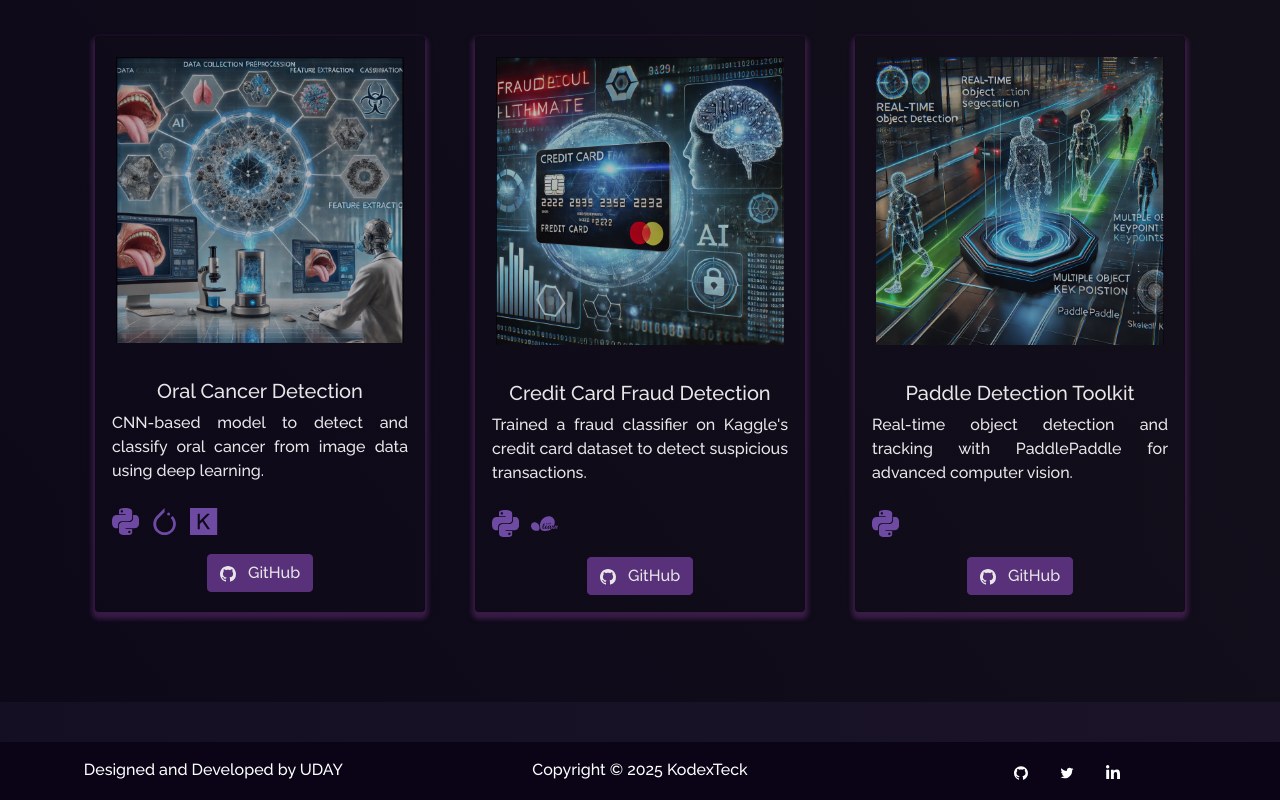
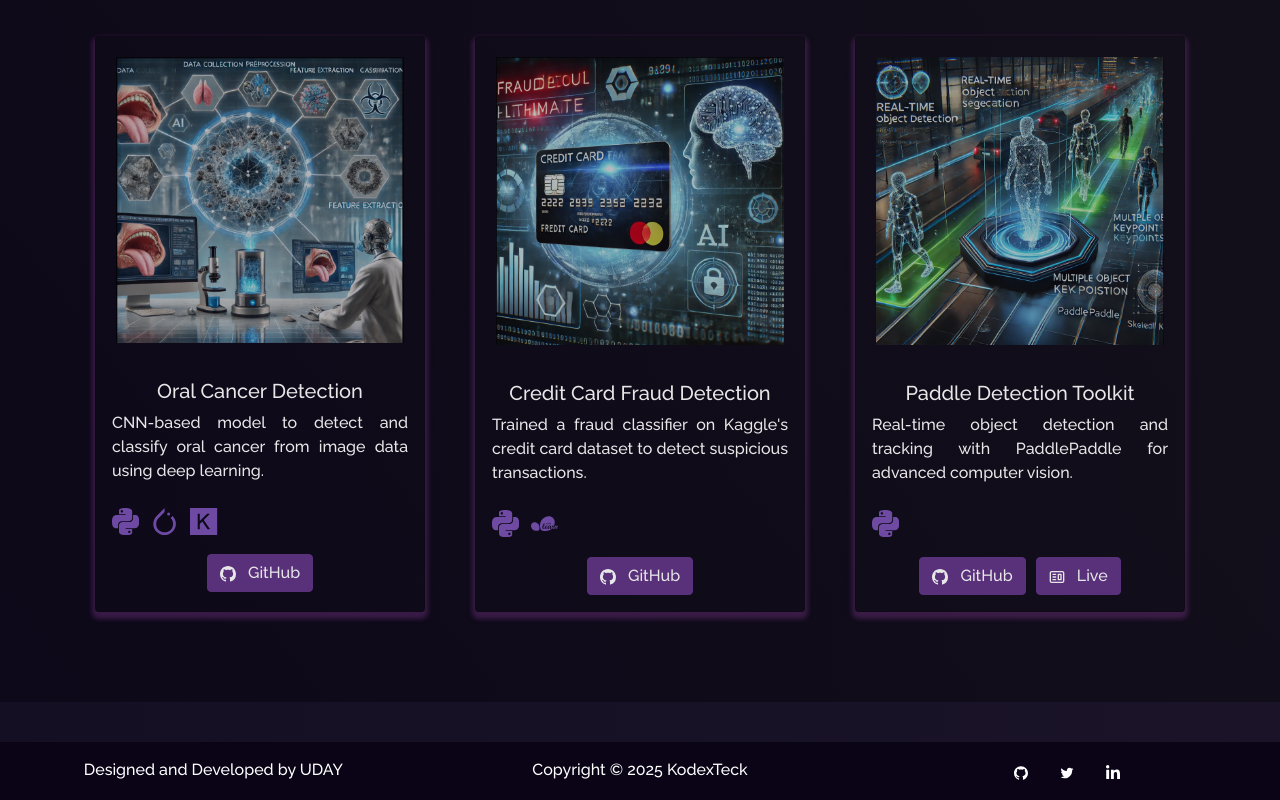
Before and after one commit to Obiorachibuike/CodexTech, a React (Create React App) app: page /project in a window 1280 px wide. Shown: the part 942-1742 px from the top of the page. Built offline with nearby package versions, Linux system fonts and the light colour scheme.

Commit message:
Update Projects.js

```diff
--- a/src/components/Projects/Projects.js
+++ b/src/components/Projects/Projects.js
@@ -13,12 +13,15 @@ import {
   SiMysql,
 } from "react-icons/si";
 
+// Images
 import oralcancer from "../../Assets/Projects/oralcancer.png";
 import paddle from "../../Assets/Projects/paddle.png";
 import objecttrack from "../../Assets/Projects/objecttrack.png";
 import fraud_Detection from "../../Assets/Projects/fraud_Detection.png";
 import ccfraud from "../../Assets/Projects/ccfraud.png";
-import LMmodel from "../../Assets/Projects/LMmodel.png";
+import LMmodel from "../../Assets/Projects/LMmodel.png"; // Default fallback
+
+const defaultImage = LMmodel;
 
 const projects = [
   {
@@ -86,6 +89,7 @@ const projects = [
       "Real-time object detection and tracking with PaddlePaddle for advanced computer vision.",
     ghLink: "https://github.com/oxBinaryBrain/PaddleDetection",
     techIcons: [{ icon: SiPython, name: "Python" }],
+    demoLink: "https://example.com", // Optional live link
   },
 ];
 
@@ -103,7 +107,7 @@ function Projects() {
         <Row style={{ justifyContent: "center", paddingBottom: "10px" }}>
           {projects.map((project, idx) => (
             <Col md={4} className="project-card" key={idx}>
-              <ProjectCard {...project} />
+              <ProjectCard {...project} imgPath={project.imgPath || defaultImage} />
             </Col>
           ))}
         </Row>
```
